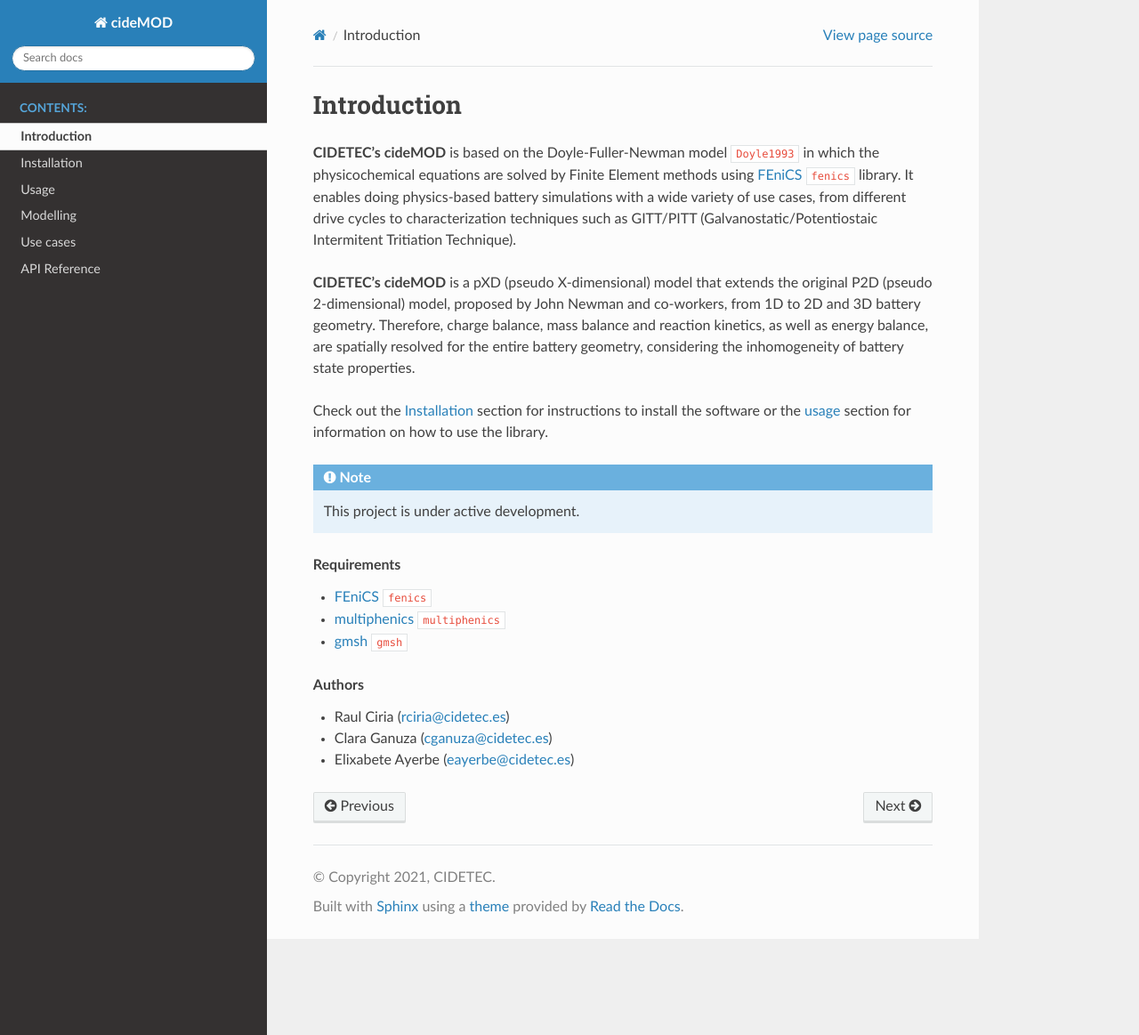
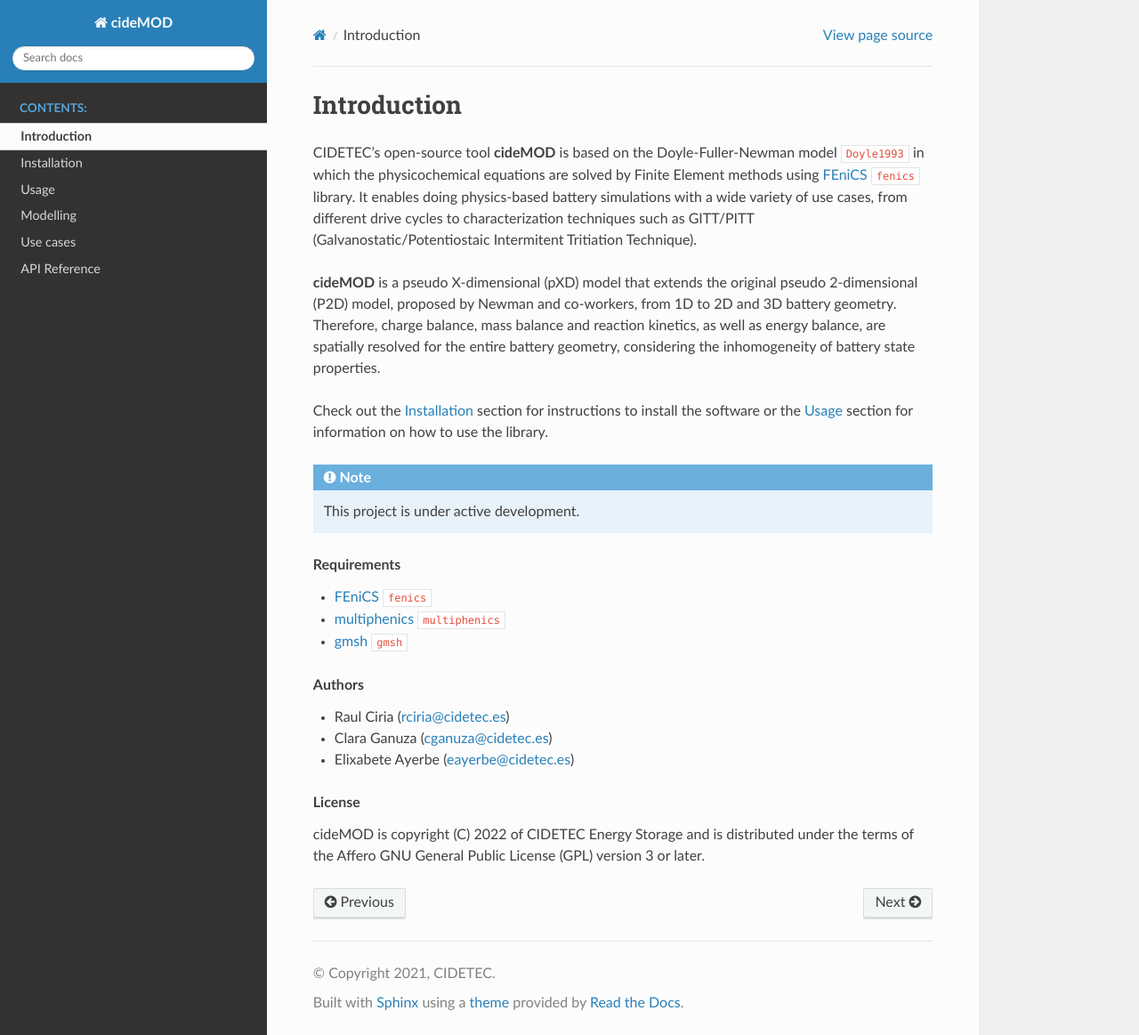
Before and after one commit to cidetec-energy-storage/cideMOD, a Sphinx documentation site: the page built from docs/source/intro.rst, in a window 1280 px wide and 1163 px high. Shown: the whole window at 89% size. Built offline with Sphinx 7.4.7 and the Read the Docs theme 2.0.0, drawn with Linux system fonts in a browser that asks for light colours; pages that are not in the unit, such as notebooks, are missing from menus; cross-references to code outside the pages are shown as plain code.

Commit message:
Last revision modifications

```diff
--- a/README.rst
+++ b/README.rst
@@ -1,9 +1,11 @@
 cideMOD
 ===================
-cideMOD refers to the Doyle-Fuller-Newman model in which the physicochemical equations are solved by Finite Element methods using `FEniCS <https://fenicsproject.org/>`_ library. It enables doing physics-based battery simulations with a wide variety of use cases, from different drive cycles to characterization techniques such as GITT/PITT.
+**cideMOD** refers to the Doyle-Fuller-Newman model in which the physicochemical equations are solved by Finite Element methods using `FEniCS <https://fenicsproject.org/>`_ library. It enables doing physics-based battery simulations with a wide variety of use cases, from different drive cycles to characterization techniques such as GITT/PITT.
 
 cideMOD is a pXD (pseudo X-dimensional) model that extends the original P2D (pseudo 2-dimensional) model, proposed by John Newman and co-workers, from 1D to 2D and 3D battery geometry. Therefore, charge balance, mass balance and reaction kinetics, as well as energy balance, are spatially resolved for the entire battery geometry, considering the inhomogeneity of battery state properties.
+cideMOD has some additional models for solving the cell thermal behaviour, including mayor heat sources, and studying the battery degradation with the SEI growth. It also supports several active materials in the electrodes, and, nonlinear and temperature dependent electrode and electrolyte transport properties.
 
+It allows complete customization of the cell geometry including the tap position for optimal configuration, as well as highly customizable simulation conditions
 
 Installation
 ------------
@@ -52,7 +54,7 @@
 -------------
 
 The Documentation is a Work In Progress.
-You can access the documentation on the docs folder (WIP) building it:
+You can access the documentation on the docs folder building it (See the requirements.txt file for necessary `Sphinx <https://www.sphinx-doc.org>`_ packages):
 
 .. code-block:: language
 
--- a/docs/source/index.rst
+++ b/docs/source/index.rst
@@ -6,10 +6,10 @@
 Welcome to cideMOD's documentation!
 ====================================
 
-**CIDETEC's cideMOD** is based on the Doyle-Fuller-Newman model :cite:p:`Doyle1993` in which the physicochemical equations are solved by Finite Element methods using `FEniCS <https://fenicsproject.org/>`_ :cite:p:`fenics` library.
+CIDETEC's open-source tool **cideMOD** is based on the Doyle-Fuller-Newman model :cite:p:`Doyle1993` in which the physicochemical equations are solved by Finite Element methods using `FEniCS`_ :cite:p:`fenics` library.
 It enables doing physics-based battery simulations with a wide variety of use cases, from different drive cycles to characterization techniques such as GITT/PITT (Galvanostatic/Potentiostaic Intermitent Tritiation Technique).
 
-**CIDETEC's cideMOD** is a pXD (pseudo X-dimensional) model that extends the original P2D (pseudo 2-dimensional) model, proposed by John Newman and co-workers, from 1D to 2D and 3D battery geometry.
+**cideMOD** is a pseudo X-dimensional (pXD) model that extends the original pseudo 2-dimensional (P2D) model, proposed by Newman and co-workers, from 1D to 2D and 3D battery geometry.
 Therefore, charge balance, mass balance and reaction kinetics, as well as energy balance, are spatially resolved for the entire battery geometry, considering the inhomogeneity of battery state properties.
 
 Check out the :doc:`Installation <install>` section for instructions to install the software or the :doc:`usage <usage>` section for information on how to use the library.
--- a/docs/source/install.rst
+++ b/docs/source/install.rst
@@ -6,7 +6,7 @@
 The preferred way to install and use cideMOD is from Docker. Docker images of the cideMOD package are available in the DEFACTO project website.
 In the future, images will probably be available in DockerHub.
 
-Optionally one can install cideMOD in a FEniCS working environment by downloading the repository and installing it with the python package manager.
+Optionally one can install cideMOD in a FEniCS working environment (with multiphenics) by downloading the repository and installing it with the python package manager.
 
 .. include:: install_from_source.rst
 
--- a/docs/source/intro.rst
+++ b/docs/source/intro.rst
@@ -5,13 +5,13 @@
 .. _multiphenics: https://github.com/multiphenics/multiphenics
 .. _gmsh: https://gmsh.info/
 
-**CIDETEC's cideMOD** is based on the Doyle-Fuller-Newman model :cite:p:`Doyle1993` in which the physicochemical equations are solved by Finite Element methods using `FEniCS`_ :cite:p:`fenics` library.
+CIDETEC's open-source tool **cideMOD** is based on the Doyle-Fuller-Newman model :cite:p:`Doyle1993` in which the physicochemical equations are solved by Finite Element methods using `FEniCS`_ :cite:p:`fenics` library.
 It enables doing physics-based battery simulations with a wide variety of use cases, from different drive cycles to characterization techniques such as GITT/PITT (Galvanostatic/Potentiostaic Intermitent Tritiation Technique).
 
-**CIDETEC's cideMOD** is a pXD (pseudo X-dimensional) model that extends the original P2D (pseudo 2-dimensional) model, proposed by John Newman and co-workers, from 1D to 2D and 3D battery geometry.
+**cideMOD** is a pseudo X-dimensional (pXD) model that extends the original pseudo 2-dimensional (P2D) model, proposed by Newman and co-workers, from 1D to 2D and 3D battery geometry.
 Therefore, charge balance, mass balance and reaction kinetics, as well as energy balance, are spatially resolved for the entire battery geometry, considering the inhomogeneity of battery state properties.
 
-Check out the :doc:`Installation <install>` section for instructions to install the software or the :doc:`usage <usage>` section for information on how to use the library.
+Check out the :doc:`Installation <install>` section for instructions to install the software or the :doc:`Usage <usage>` section for information on how to use the library.
 
 .. note::
 
@@ -28,3 +28,7 @@
 - Raul Ciria (rciria@cidetec.es)
 - Clara Ganuza (cganuza@cidetec.es)
 - Elixabete Ayerbe (eayerbe@cidetec.es)
+
+.. rubric:: License
+
+cideMOD is copyright (C) 2022 of CIDETEC Energy Storage and is distributed under the terms of the Affero GNU General Public License (GPL) version 3 or later.
--- a/docs/source/model/p2d.rst
+++ b/docs/source/model/p2d.rst
@@ -1,15 +1,15 @@
 Dimensional model
 ==================
 
-We use the well-known P2D model described by :cite:t:`Doyle1993`. As each domain is normalized with its thickness, the gradients that we use are:
+The well-known P2D model described by :cite:t:`Doyle1993` is considered herein as a baseline. As each domain is normalized with its thickness, the gradients used are:
 
 .. math::
 
     \begin{gathered}
-                \nabla = \begin{pmatrix} \frac{\partial}{\partial x} \\ \frac{\partial}{\partial y} \\ \frac{\partial}{\partial z} \end{pmatrix} = \begin{pmatrix} \frac{1}{L_i} \frac{\partial}{\partial \hat{x}} \\ \frac{1}{H_i} \frac{\partial}{\partial \hat{y}} \\ \frac{1}{W_i} \frac{\partial}{\partial \hat{z}} \end{pmatrix}
+        \nabla = \begin{pmatrix} \frac{\partial}{\partial x} \\ \frac{\partial}{\partial y} \\ \frac{\partial}{\partial z} \end{pmatrix} = \begin{pmatrix} \frac{1}{L_i} \frac{\partial}{\partial \hat{x}} \\ \frac{1}{H_i} \frac{\partial}{\partial \hat{y}} \\ \frac{1}{W_i} \frac{\partial}{\partial \hat{z}} \end{pmatrix}
     \end{gathered}
 
-Where :math:`L_i`, :math:`H_i` and :math:`W_i` are the domain thickness, height and width. However, for a P2D model, only the first row of the vector is used.
+Where :math:`L_i`, :math:`H_i` and :math:`W_i` are the domain thickness, height and width. However, in the case of the P2D model, only the first row of the vector is used.
 
 .. rubric:: Electrochemical Model
 
--- a/docs/source/modeling.rst
+++ b/docs/source/modeling.rst
@@ -51,8 +51,8 @@
 
 Pseudo-dimension
 -----------------
-So far we've talked about meshes for the cell, but in the (Pseudo X-Dimensional) PXD models there is a pseudodimension (what P stands for in P2D, P3D, P4D) corresponding to the active materials inner domain. This is not explicitly considered, but an homogeneization links the internal state of such domains with the rest of the model.
-In cideMOD, we solve the pseudodimension with an sprectral approach. Therefore, we consider a set of global basis functions (even Legendre Polynomials) and assume that the solution is a linear combination of those. Doing that we can solve the problem in a single mesh, and FEniCS matrix.
+So far we've talked about meshes for the cell, but in the PXD models there is a pseudodimension (what P stands for in P2D, P3D, P4D) corresponding to the active materials inner domain. This is not explicitly considered, but an homogeneization links the internal state of such domains with the rest of the model.
+In *cideMOD*, we solve the pseudodimension with an sprectral approach. Therefore, we consider a set of global basis functions (even Legendre Polynomials) and assume that the solution is a linear combination of those. Doing that we can solve the problem in a single mesh, and FEniCS matrix.
 
 Additionally, as the particle model is only connected to the rest of the cell through the particle interface, the properties of Legendre polynomials are used to reduce coupling at the jacobian level. Thus the concentration in the domain has been decomposed as:
 
--- a/requirements.txt
+++ b/requirements.txt
@@ -1,6 +1,6 @@
 black
 isort
-Sphinx
+Sphinx>=4.3.0
 sphinx-rtd-theme
 sphinxcontrib-bibtex
 -e .
```
Also changed, not shown: docs/source/install_from_source.rst (+11 -1 lines).
